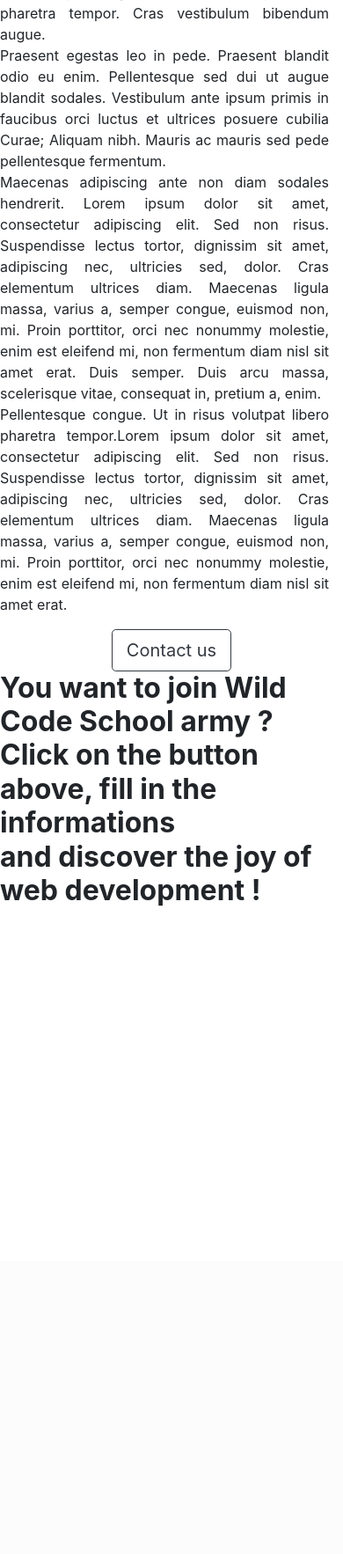
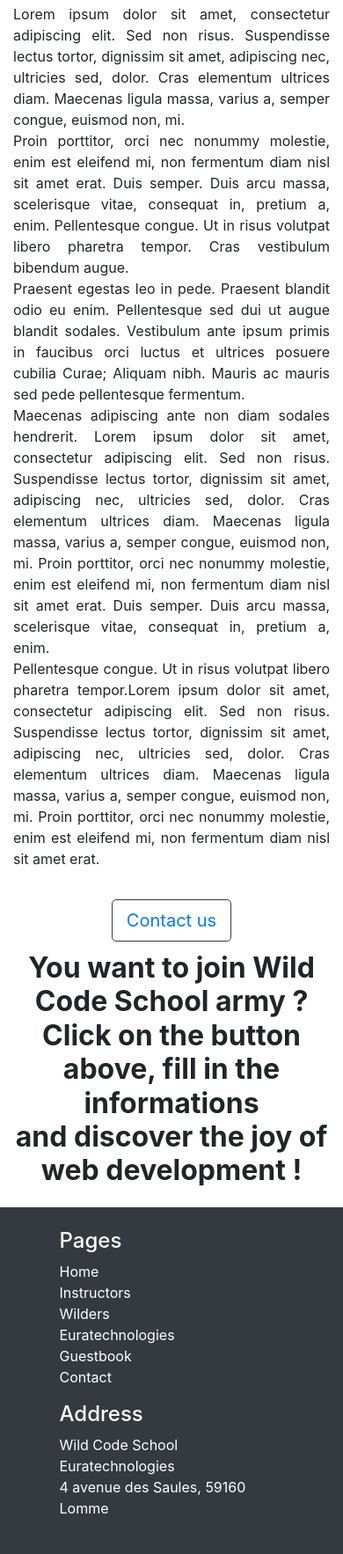
Before and after one commit to VincentLesc/WCS-project-1, a PHP site: page / in a window 390 px wide. Shown: the part 997-2763 px from the top of the page at 88% size. Before the commit the page ends 2027 px from the top, so only its background shows below. Run offline with PHP 8.4, Linux system fonts and the light colour scheme; some libraries are stand-ins or nearby versions.

Commit message:
Fix responsive design for index.php

```diff
--- a/index.php
+++ b/index.php
@@ -5,40 +5,20 @@
 <head>
     <meta charset="utf-8">
     <title>WildCodeSchool</title>
-		<link rel="stylesheet" media="screen" type="text/css" href="./index.css"/>
-
+    <link rel="stylesheet" media="screen" type="text/css" href="style.css"/>
     <!-- meta -->
     <meta name="wildcodeschool" content="">
     <meta name="Fleur Castel" content="">
-
     <!-- mon icon -->
     <link rel="shortcut icon" href="favicon.ico">
-
-		<link rel="stylesheet" href="https://stackpath.bootstrapcdn.com/bootstrap/4.1.3/css/bootstrap.min.css" integrity="sha384-MCw98/SFnGE8fJT3GXwEOngsV7Zt27NXFoaoApmYm81iuXoPkFOJwJ8ERdknLPMO" crossorigin="anonymous"></script>
-
+    <link rel="stylesheet" href="https://stackpath.bootstrapcdn.com/bootstrap/4.1.3/css/bootstrap.min.css" integrity="sha384-MCw98/SFnGE8fJT3GXwEOngsV7Zt27NXFoaoApmYm81iuXoPkFOJwJ8ERdknLPMO" crossorigin="anonymous">
 </head>
 
 <body>
 
 <!-- Navbar -->
 
-	<header>
-        <nav class="navbar navbar-expand-lg navbar-dark bg-dark">
-            <a class="navbar-brand" href="#">Wild Code School</a>
-            <button class="navbar-toggler" type="button" data-toggle="collapse" data-target="#navbarNavAltMarkup" aria-controls="navbarNavAltMarkup" aria-expanded="false" aria-label="Toggle navigation">
-                <span class="navbar-toggler-icon"></span>
-            </button>
-            <div class="collapse navbar-collapse" id="navbarNavAltMarkup">
-                <div class="navbar-nav w-100 justify-content-end">
-                    <a class="nav-item nav-link mr-5" href="#">Home<span class="sr-only">(current)</span></a>
-                    <a class="nav-item nav-link mr-5" href="#">Instructors</a>
-                    <a class="nav-item nav-link mr-5" href="#">Wilders</a>
-                    <a class="nav-item nav-link mr-5" href="#">Euratechnologies</a>
-                    <a class="nav-item nav-link mr-5" href="#">Guestbook</a>
-                    <a class="nav-item nav-link mr-5" href="#">Contact</a>
-                </div>
-            </div>
-        </nav>
+<?php require 'navbar.html'; ?>
 
 <!-- Slider -->
 
@@ -50,7 +30,7 @@
     </ol>
     <div class="carousel-inner">
         <div class="carousel-item active">
-      <img class="d-block w-100" src="https://via.placeholder.com/900x390" alt="First slide" height="550">
+            <img class="d-block w-100" src="https://via.placeholder.com/900x390" alt="First slide">
             <div class="carousel-caption d-none d-md-block">
                 <h2>Become a web developer in 5 months</h2>
                 <h3>Learn how to code and be ready to rule the world !</h3>
@@ -80,63 +60,27 @@
     </a>
 </div>
 
-</header>
 
 <!-- Title & School presentation -->
 
 <section id="homepresentation_section">
+    <div class="container">
         <h1 class="sectiontitle"><strong>Welcome to Wild Code School !</strong></h1>
-
-
         <img class="home_image float-lg-left ml-lg-3 mr-lg-3" src="https://via.placeholder.com/400x400" alt="Home presentation" id="presentationimg">
-		<p class="text-justify mr-3" id="presentationtext">Lorem ipsum dolor sit amet, consectetur adipiscing elit. Sed non risus. Suspendisse lectus tortor, dignissim sit amet, adipiscing nec, ultricies sed, dolor. Cras elementum ultrices diam. Maecenas ligula massa, varius a, semper congue, euismod non, mi. </br>
-    Proin porttitor, orci nec nonummy molestie, enim est eleifend mi, non fermentum diam nisl sit amet erat. Duis semper. Duis arcu massa, scelerisque vitae, consequat in, pretium a, enim. Pellentesque congue. Ut in risus volutpat libero pharetra tempor. Cras vestibulum bibendum augue. </br>
-    Praesent egestas leo in pede. Praesent blandit odio eu enim. Pellentesque sed dui ut augue blandit sodales. Vestibulum ante ipsum primis in faucibus orci luctus et ultrices posuere cubilia Curae; Aliquam nibh. Mauris ac mauris sed pede pellentesque fermentum. </br>
-    Maecenas adipiscing ante non diam sodales hendrerit. Lorem ipsum dolor sit amet, consectetur adipiscing elit. Sed non risus. Suspendisse lectus tortor, dignissim sit amet, adipiscing nec, ultricies sed, dolor. Cras elementum ultrices diam. Maecenas ligula massa, varius a, semper congue, euismod non, mi. Proin porttitor, orci nec nonummy molestie, enim est eleifend mi, non fermentum diam nisl sit amet erat. Duis semper. Duis arcu massa, scelerisque vitae, consequat in, pretium a, enim. </br>Pellentesque congue. Ut in risus volutpat libero pharetra tempor.Lorem ipsum dolor sit amet, consectetur adipiscing elit. Sed non risus. Suspendisse lectus tortor, dignissim sit amet, adipiscing nec, ultricies sed, dolor. Cras elementum ultrices diam. Maecenas ligula massa, varius a, semper congue, euismod non, mi. Proin porttitor, orci nec nonummy molestie, enim est eleifend mi, non fermentum diam nisl sit amet erat.</p>
-
-
+        <p class="text-justify" id="presentationtext">Lorem ipsum dolor sit amet, consectetur adipiscing elit. Sed non risus. Suspendisse lectus tortor, dignissim sit amet, adipiscing nec, ultricies sed, dolor. Cras elementum ultrices diam. Maecenas ligula massa, varius a, semper congue, euismod non, mi. <br/>
+            Proin porttitor, orci nec nonummy molestie, enim est eleifend mi, non fermentum diam nisl sit amet erat. Duis semper. Duis arcu massa, scelerisque vitae, consequat in, pretium a, enim. Pellentesque congue. Ut in risus volutpat libero pharetra tempor. Cras vestibulum bibendum augue. <br/>
+            Praesent egestas leo in pede. Praesent blandit odio eu enim. Pellentesque sed dui ut augue blandit sodales. Vestibulum ante ipsum primis in faucibus orci luctus et ultrices posuere cubilia Curae; Aliquam nibh. Mauris ac mauris sed pede pellentesque fermentum. <br/>
+            Maecenas adipiscing ante non diam sodales hendrerit. Lorem ipsum dolor sit amet, consectetur adipiscing elit. Sed non risus. Suspendisse lectus tortor, dignissim sit amet, adipiscing nec, ultricies sed, dolor. Cras elementum ultrices diam. Maecenas ligula massa, varius a, semper congue, euismod non, mi. Proin porttitor, orci nec nonummy molestie, enim est eleifend mi, non fermentum diam nisl sit amet erat. Duis semper. Duis arcu massa, scelerisque vitae, consequat in, pretium a, enim. <br/>Pellentesque congue. Ut in risus volutpat libero pharetra tempor.Lorem ipsum dolor sit amet, consectetur adipiscing elit. Sed non risus. Suspendisse lectus tortor, dignissim sit amet, adipiscing nec, ultricies sed, dolor. Cras elementum ultrices diam. Maecenas ligula massa, varius a, semper congue, euismod non, mi. Proin porttitor, orci nec nonummy molestie, enim est eleifend mi, non fermentum diam nisl sit amet erat.</p>
         <div class="text-center">
-      <button id="button" type="button" class="btn btn-outline-dark btn btn-primary btn-lg">Contact us</button>
+            <button id="button" type="button" class="btn btn-outline-dark btn btn-primary btn-lg"><a href="#">Contact us</a></button>
         </div>
-
-
         <h2 class="contact_text"><strong>You want to join Wild Code School army ?<br/>
-		Click on the button above, fill in the informations</br> and discover the joy of web development !</strong></h2>
-
+                Click on the button above, fill in the informations<br/> and discover the joy of web development !</strong></h2>
     </div>
-
 </section>
-
-
-
-<footer>
-  <div class="container" id="footer">
-    <div class="row justify-content-center p-4">
-        <div class="col-10 col-md-5 col-offset-1">
-            <h4 class="text-white">Pages</h4>
-            <ul class="list-unstyled">
-              <li><a href="" class="text-white">Home</a></li>
-              <li><a href="" class="text-white">Instructors</a></li>
-              <li><a href="" class="text-white">Wilders</a></li>
-              <li><a href="" class="text-white">Euratechnologies</a></li>
-              <li><a href="" class="text-white">Guestbook</a></li>
-              <li><a href="" class="text-white">Contact</a></li>
-            </ul>
-        </div>
-      <div class="col-10 col-md-5 col-offset-1">
-        <h4 class="text-white">Address</h4>
-        <address class="text-white">Wild Code School<br/>Euratechnologies<br/>
-                        4 avenue des Saules, 59160 Lomme</address>
-      </div>
-    </div>
-  </div>
-</footer>
-
+<?php require 'footer.html'; ?>
 <script src="https://code.jquery.com/jquery-3.3.1.slim.min.js" integrity="sha384-q8i/X+965DzO0rT7abK41JStQIAqVgRVzpbzo5smXKp4YfRvH+8abtTE1Pi6jizo" crossorigin="anonymous"></script>
 <script src="https://cdnjs.cloudflare.com/ajax/libs/popper.js/1.14.3/umd/popper.min.js" integrity="sha384-ZMP7rVo3mIykV+2+9J3UJ46jBk0WLaUAdn689aCwoqbBJiSnjAK/l8WvCWPIPm49" crossorigin="anonymous"></script>
 <script src="https://stackpath.bootstrapcdn.com/bootstrap/4.1.3/js/bootstrap.min.js" integrity="sha384-ChfqqxuZUCnJSK3+MXmPNIyE6ZbWh2IMqE241rYiqJxyMiZ6OW/JmZQ5stwEULTy" crossorigin="anonymous"></script>
-
 </body>
-
-
 </html>
```
Lines whose indentation alone changed are shown as unchanged.
